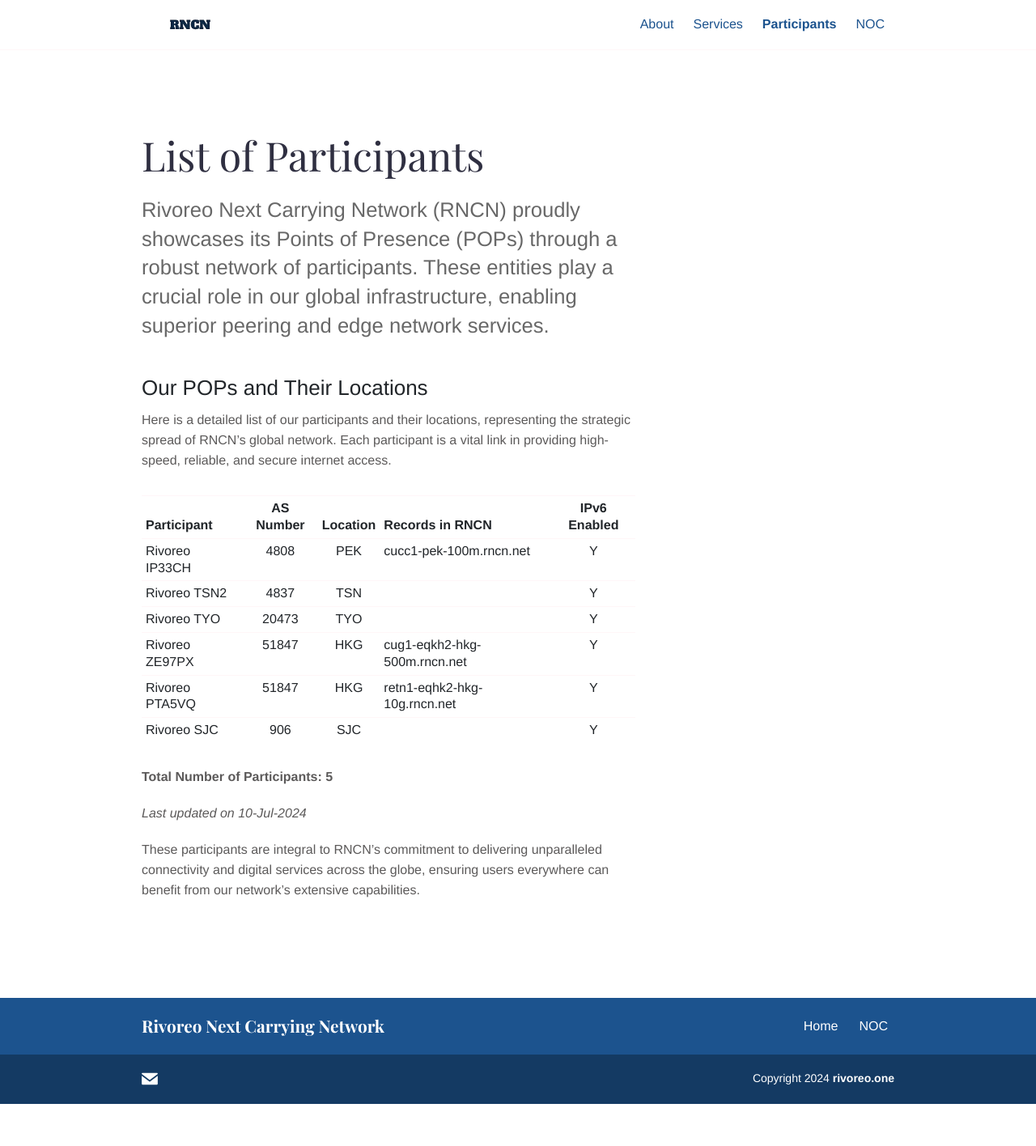
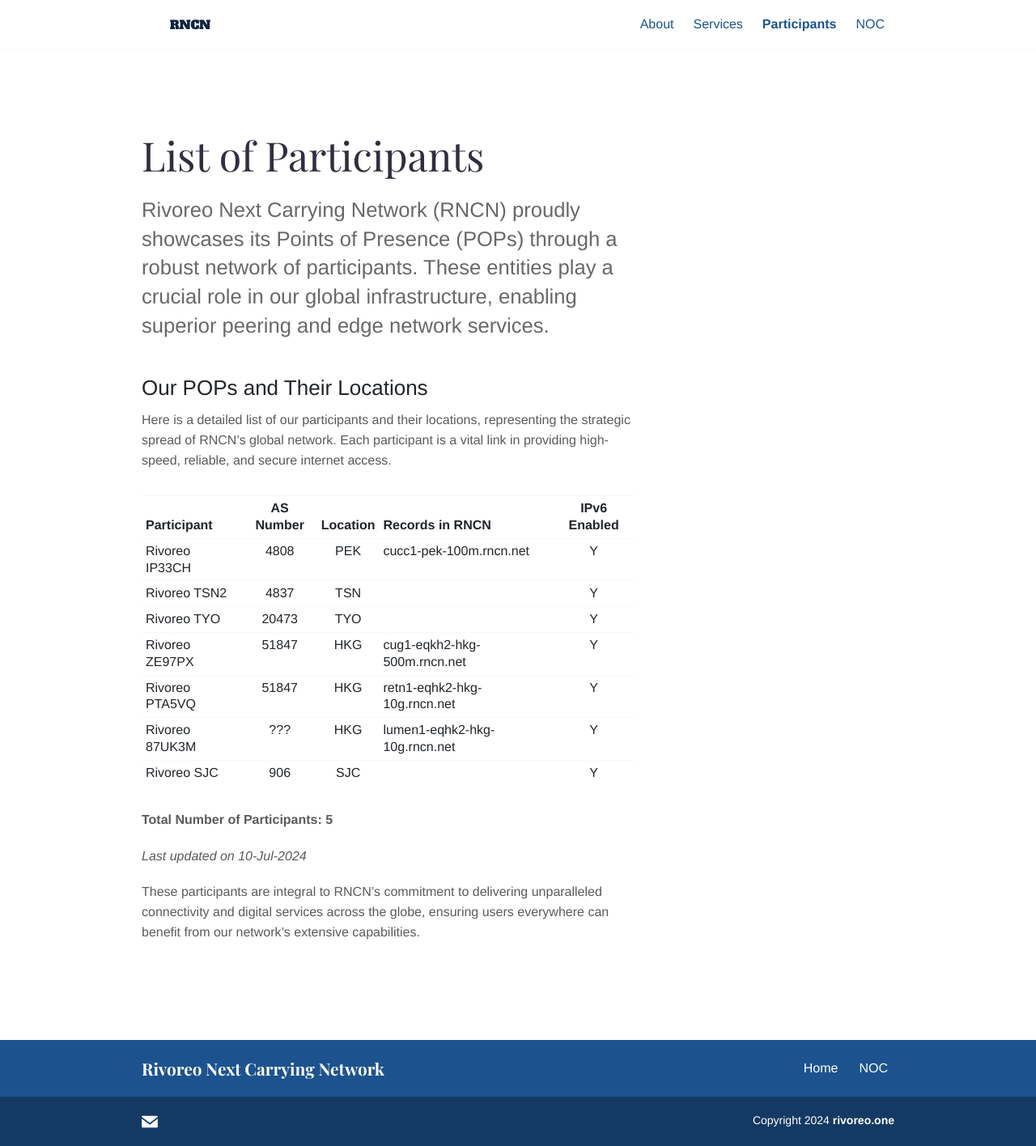
Before and after one commit to JohnnySun/rncn, a Jekyll site: the page built from participants.md, in a window 1280 px wide. Shown: the whole page at 81% size. Built offline with Jekyll 4.4.1, drawn with Linux system fonts in a browser that asks for light colours; before the commit the page ends 1364 px from its top, so only the background shows below that.

Commit message:
update participants

```diff
--- a/participants.md
+++ b/participants.md
@@ -17,6 +17,7 @@ Here is a detailed list of our participants and their locations, representing th
 | Rivoreo TYO           | 20473         | TYO          |                                   | Y                |
 | Rivoreo ZE97PX        | 51847         | HKG          | cug1-eqkh2-hkg-500m.rncn.net      | Y                |
 | Rivoreo PTA5VQ        | 51847         | HKG          | retn1-eqhk2-hkg-10g.rncn.net      | Y                |
+| Rivoreo 87UK3M        | ???           | HKG          | lumen1-eqhk2-hkg-10g.rncn.net     | Y                |
 | Rivoreo SJC           | 906           | SJC          |                                   | Y                |
 
 **Total Number of Participants: 5**
```
